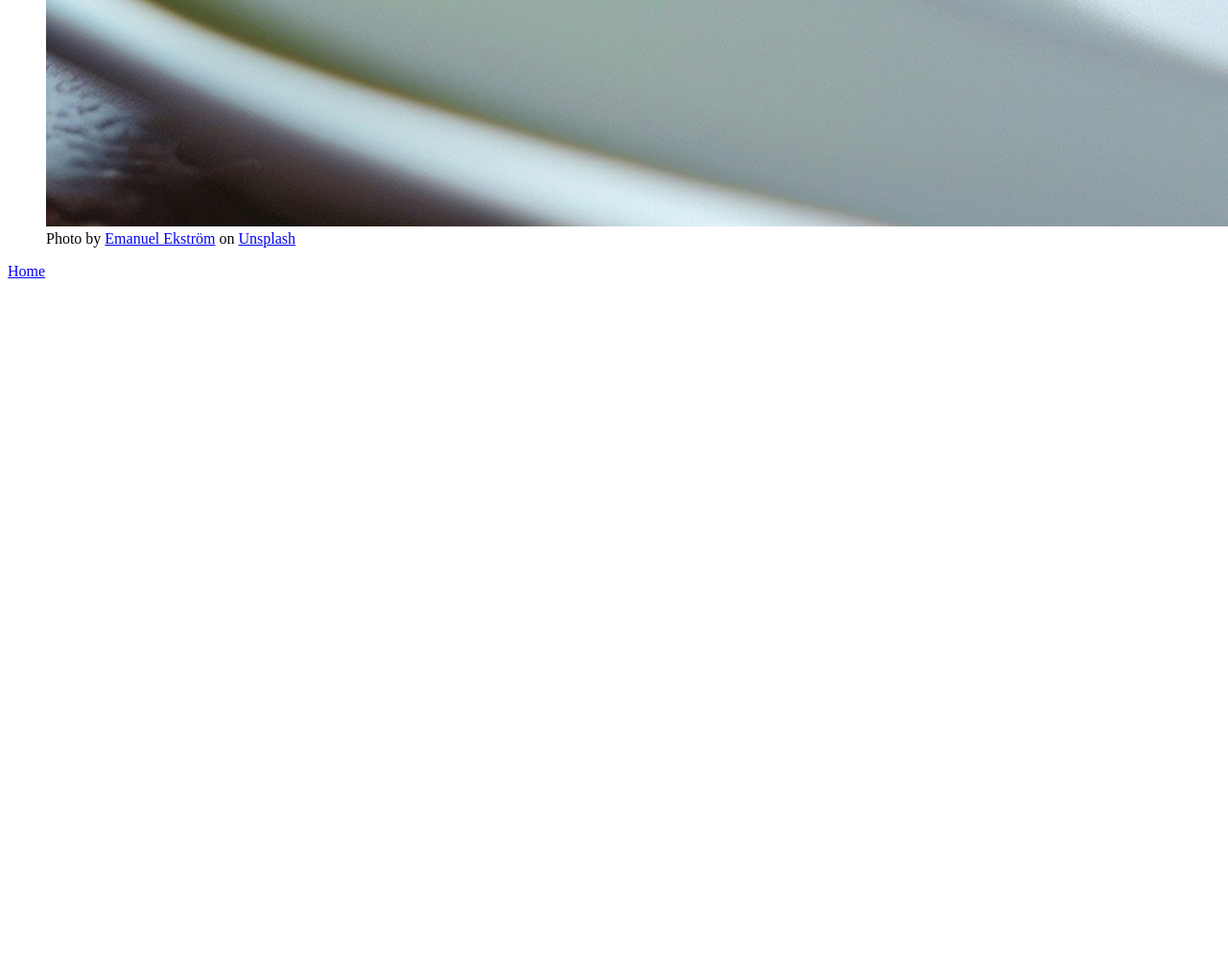
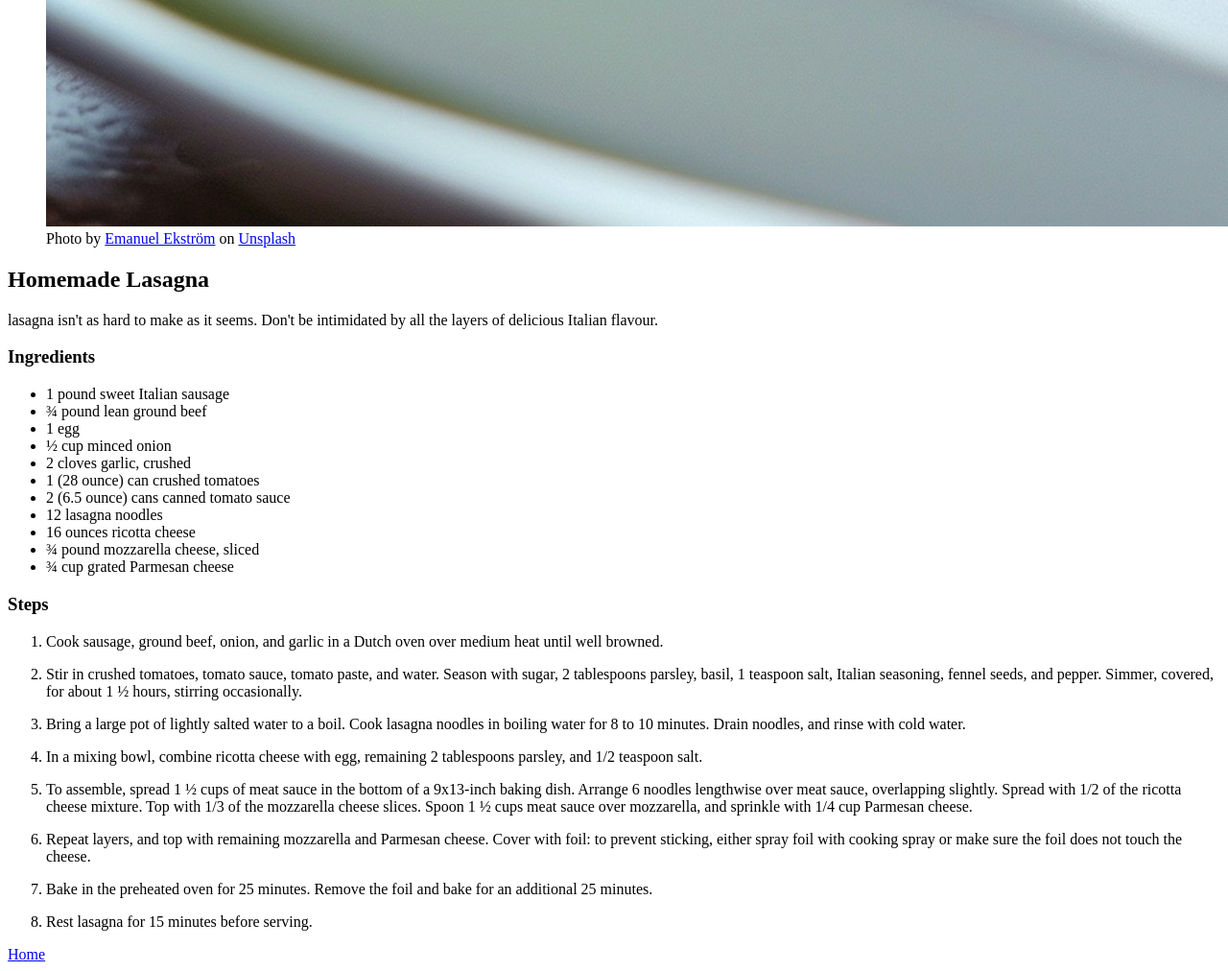
Before and after one commit to rose-stacks/odin-recipes, a plain HTML site: page recipes/Lasagna.html in a window 1280 px wide. Shown: the part 2244-3256 px from the top of the page at 96% size. Before the commit the page ends 2544 px from the top, so only its background shows below. Drawn offline with Linux system fonts and the light colour scheme.

Commit message:
updated lasagna recipe with ingredients and steps

```diff
--- a/recipes/Lasagna.html
+++ b/recipes/Lasagna.html
@@ -12,6 +12,33 @@
         <figcaption>Photo by <a href="https://unsplash.com/@emanuelekstrom?utm_source=unsplash&utm_medium=referral&utm_content=creditCopyText">Emanuel Ekström</a> on <a href="https://unsplash.com/photos/a-white-plate-topped-with-lasagna-covered-in-sauce-flEUTTwGlJQ?utm_source=unsplash&utm_medium=referral&utm_content=creditCopyText">Unsplash</a>
       </figcaption>
     </figure>
+    <h2>Homemade Lasagna</h2>
+    <p>lasagna isn't as hard to make as it seems. Don't be intimidated by all the layers of delicious Italian flavour.</p>
+    <h3>Ingredients</h3>
+    <ul>
+        <li>1 pound sweet Italian sausage</li>
+        <li>¾ pound lean ground beef</li>
+        <li>1 egg</li>
+        <li>½ cup minced onion</li>
+        <li>2 cloves garlic, crushed</li>
+        <li>1 (28 ounce) can crushed tomatoes</li>
+        <li>2 (6.5 ounce) cans canned tomato sauce</li>
+        <li>12 lasagna noodles</li>
+        <li>16 ounces ricotta cheese</li>
+        <li>¾ pound mozzarella cheese, sliced</li>
+        <li>¾ cup grated Parmesan cheese</li>
+    </ul>
+    <h3>Steps</h3>
+    <ol>
+        <li><p>Cook sausage, ground beef, onion, and garlic in a Dutch oven over medium heat until well browned.</p></li>
+        <li><p>Stir in crushed tomatoes, tomato sauce, tomato paste, and water. Season with sugar, 2 tablespoons parsley, basil, 1 teaspoon salt, Italian seasoning, fennel seeds, and pepper. Simmer, covered, for about 1 ½ hours, stirring occasionally.</p></li>
+        <li><p>Bring a large pot of lightly salted water to a boil. Cook lasagna noodles in boiling water for 8 to 10 minutes. Drain noodles, and rinse with cold water.</p></li>
+        <li><p>In a mixing bowl, combine ricotta cheese with egg, remaining 2 tablespoons parsley, and 1/2 teaspoon salt.</p></li>
+        <li><p>To assemble, spread 1 ½ cups of meat sauce in the bottom of a 9x13-inch baking dish. Arrange 6 noodles lengthwise over meat sauce, overlapping slightly. Spread with 1/2 of the ricotta cheese mixture. Top with 1/3 of the mozzarella cheese slices. Spoon 1 ½ cups meat sauce over mozzarella, and sprinkle with 1/4 cup Parmesan cheese.</p></li>
+        <li><p>Repeat layers, and top with remaining mozzarella and Parmesan cheese. Cover with foil: to prevent sticking, either spray foil with cooking spray or make sure the foil does not touch the cheese.</p></li>
+        <li><p>Bake in the preheated oven for 25 minutes. Remove the foil and bake for an additional 25 minutes.</p></li>
+        <li><p>Rest lasagna for 15 minutes before serving.</p></li>
+    </ol>
     <a href="../index.html">Home</a>
 </body>
 </html>
```
